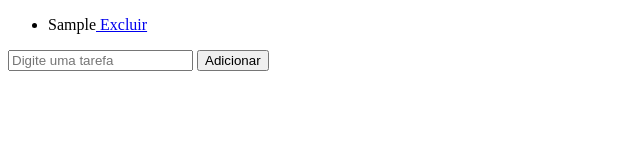
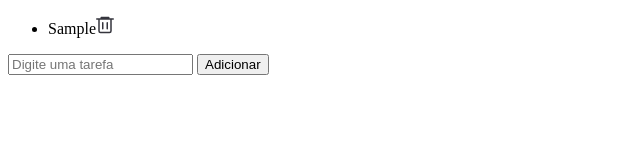
Before and after one commit to tjfaccipieri/treinamentos, a plain HTML site: page jsbasics/appTo-Dos/index.html in a window 1280 px wide. Both pictures are taken after typing "Sample" into the empty fields and a click on the button "Adicionar". Shown: the full height of the page, 0-640 px from the left. Drawn offline with Linux system fonts and the light colour scheme.

Commit message:
insert delete button

```diff
--- a/jsbasics/appTo-Dos/todos.js
+++ b/jsbasics/appTo-Dos/todos.js
@@ -9,12 +9,17 @@ listElement.innerHTML = '';
     const todoElement = document.createElement('li');
     const todoText = document.createTextNode(todo);
     const linkElement = document.createElement('a');
-    const linkText = document.createTextNode(' Excluir');
+    // const linkText = document.createTextNode(' Excluir');
+    const linkImage = document.createElement('img');
+    linkImage.src = "./images/deleteButton.svg";
+    linkImage.style.width = "18px";
+    linkImage.style.height = "18px";
+    // linkImage.style.position = "relative";
     const pos = todos.indexOf(todo);
 
     linkElement.setAttribute('href', '#');
     linkElement.setAttribute('onclick', 'deleteTodo(' + pos + ')');
-    linkElement.appendChild(linkText);
+    linkElement.appendChild(linkImage);
     todoElement.appendChild(todoText);
     todoElement.appendChild(linkElement);
     listElement.appendChild(todoElement);
```
Also changed, not shown: jsbasics/appTo-Dos/index.html (+1 -0 lines), jsbasics/appTo-Dos/images/deleteButton.svg (added).
